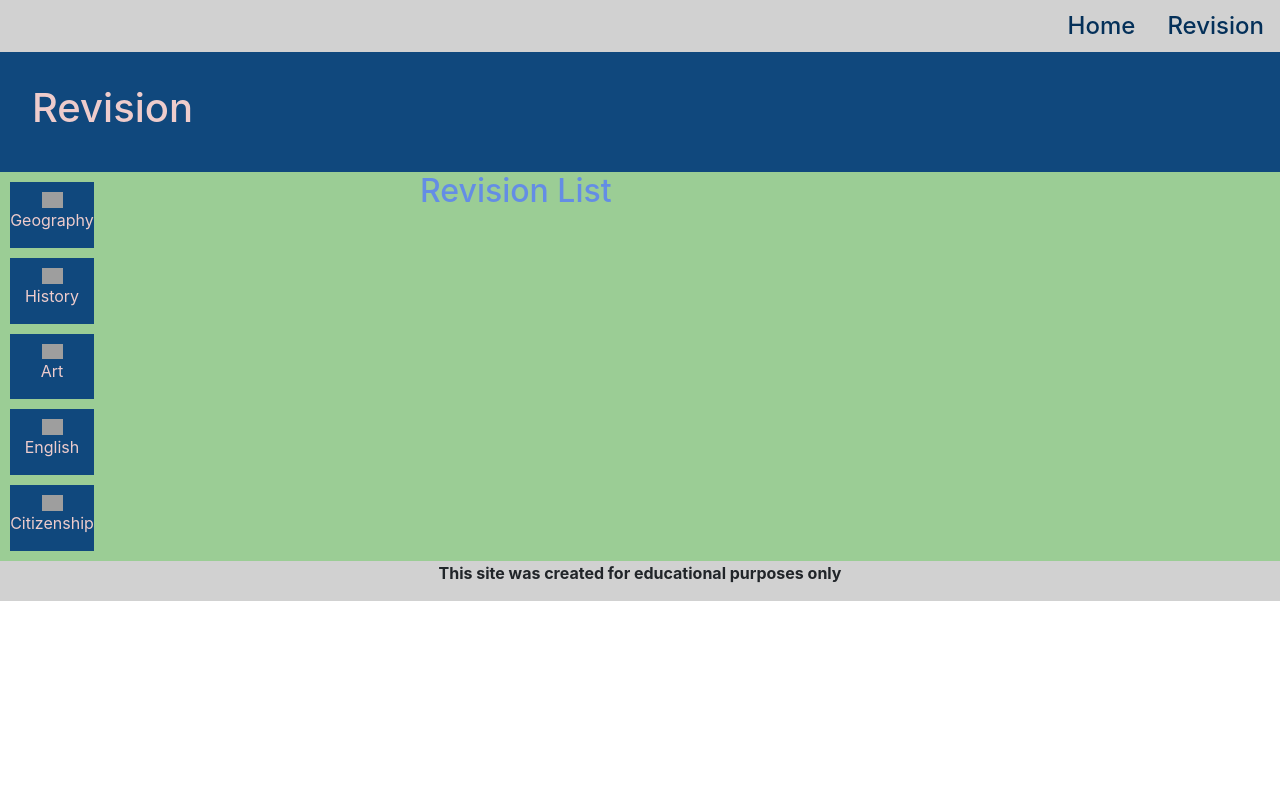
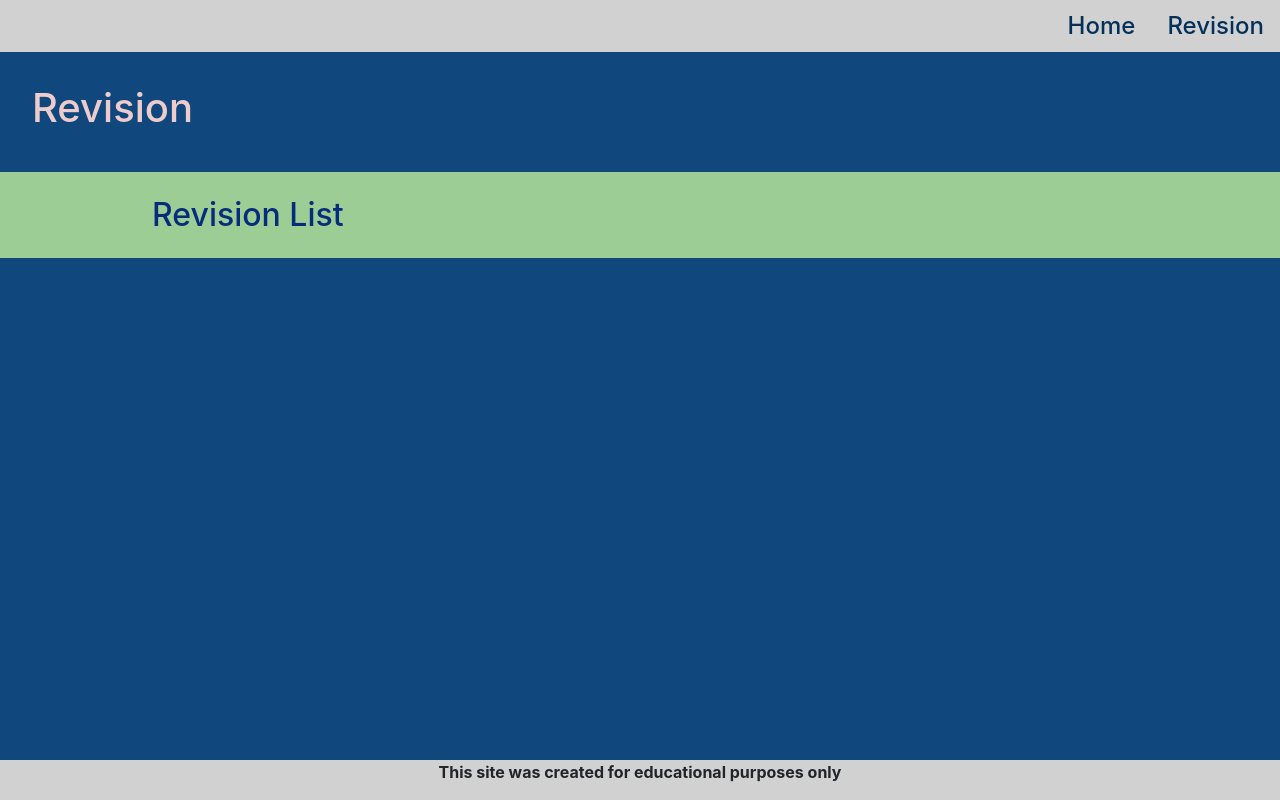
Before and after one commit to woejaddicor/quiz-app, a plain HTML site: page revision.html in a window 1280 px wide. Drawn offline with nearby package versions, Linux system fonts and the light colour scheme; grey boxes are pictures that could not be loaded.

Commit message:
adds styling to Revision page

```diff
--- a/assets/css/style.css
+++ b/assets/css/style.css
@@ -156,14 +156,6 @@ a.buttonCategory:hover {
   font-size: 1.5rem;
 }
 
-/* #score-text {
-  margin-left: 43%;
-}
-
-#counter-text {
-  margin-right: 38%;
-} */
-
 #question {
   display: flex;
   font-size: 2rem;
@@ -270,30 +262,31 @@ footer {
   padding: 2rem;
 }
 
-#revisions {
+.revision-content {
   background-color: #9bcd95;
-  color: #648de5;
+  color: #072c7c;
   font-size: 1rem;
-}
-
-.revision {
-  display: flex;
-  justify-content: center;
-  flex-direction: column;
-  align-items: center;
-  padding-top: 10px;
-  margin: 10px;
-  color: #eecccc;
-  background-color: #10487d;
-  width: 20%;
-}
-
-.revision img {
-  width: 25%;
-  flex-shrink: 0;
-  background-color: #d1d1d1;
 }
 
 .hidden {
   display: none;
 }
+
+.revisionList {
+  list-style: none;
+  width: 75%;
+  margin: 0 auto;
+}
+
+.li-revision {
+  background-color: #fff;
+  padding: 1rem;
+  box-shadow: 0 2px 20px rgba(0, 0, 0, 0.2);
+  border-radius: 25px;
+  font-size: 1.2rem;
+}
+
+.revision-title {
+  padding: 1.5rem;
+  margin-left: 10%;
+}
--- a/revision.html
+++ b/revision.html
@@ -1,6 +1,5 @@
 <!DOCTYPE html>
 <html lang="en">
-
   <head>
     <meta charset="UTF-8" />
     <meta http-equiv="X-UA-Compatible" content="IE=edge" />
@@ -8,7 +7,10 @@
     <title>Quiz App</title>
     <script src="./revisionList.js" defer></script>
     <link rel="stylesheet" href="assets/css/style.css" />
-    <link rel="stylesheet" href="https://maxcdn.bootstrapcdn.com/bootstrap/4.5.2/css/bootstrap.min.css" />
+    <link
+      rel="stylesheet"
+      href="https://maxcdn.bootstrapcdn.com/bootstrap/4.5.2/css/bootstrap.min.css"
+    />
     <style>
       * {
         box-sizing: border-box;
@@ -38,34 +40,12 @@
     <section class="header-revision">
       <h1>Revision</h1>
     </section>
-    <section id="revisions" class="parent">
-        <!-- Collection of images in the middle of the page -->
-        <section class="child">
-            <div class="revision">
-                <img src="https://cdn-icons-png.flaticon.com/512/4405/4405444.png" alt="" class="" />
-                <p>Geography</p>
+    <div class="content">
+      <section class="revision-content">
+        <h2 class="revision-title">Revision List</h2>
+        <ul class="revisionList"></ul>
+      </section>
     </div>
-            <div class="revision">
-                <img src="https://i.pinimg.com/originals/0a/22/0f/0a220f2efde13db24c911e3f6870ccba.png" alt="" class="" />
-                <p>History</p>
-            </div>
-            <div class="revision">
-                <img src="https://i.pinimg.com/originals/e8/63/7a/e8637a5b750d32dad7a3f7da273ee134.png" alt="" class="" />
-                <p>Art</p>
-            </div>
-            <div class="revision">
-                <img src="https://icon-library.com/images/subject-icon/subject-icon-5.jpg" alt="" class="" />
-                <p>English</p>
-            </div>
-            <div class="revision">
-                <img class="revision-img" src="https://cdn-icons-png.flaticon.com/512/3280/3280976.png" alt="" class="" />
-                <p>Citizenship</p>
-            </div>
-        </section>
-        <section>
-            <h2>Revision List</h2>
-            <ul class="revisionList"><ul>
-            </section>
     </section>
     <footer class="text-center">
       <p>
@@ -73,5 +53,4 @@
       </p>
     </footer>
   </body>
-
 </html>
--- a/revisionList.js
+++ b/revisionList.js
@@ -1,16 +1,14 @@
-const revisionList = document.querySelector('.revisionList');
-const tipsArray = JSON.parse(localStorage.getItem('tipsArray')) || [];
+const revisionList = document.querySelector(".revisionList");
+const tipsArray = JSON.parse(localStorage.getItem("tipsArray")) || [];
 
 let unique = tipsArray.filter(
-	(tip, index) =>
-		index === tipsArray.findIndex((other) => tip.tip === other.tip)
+  (tip, index) =>
+    index === tipsArray.findIndex((other) => tip.tip === other.tip)
 );
 
 revisionList.innerHTML = unique
-	.map((item) => {
-		return `
-        <div style="background-color: white; border-bottom: 1px solid blue; width: 80%">
-        <li>${item.tip}</li>
-        </div>`;
-	})
-	.join('');
+  .map((item) => {
+    return `
+        <li class="li-revision">${item.tip}</li> <br>`;
+  })
+  .join("");
```
Also changed, not shown: index.html (+1 -3 lines). Lines whose indentation alone changed are shown as unchanged.
